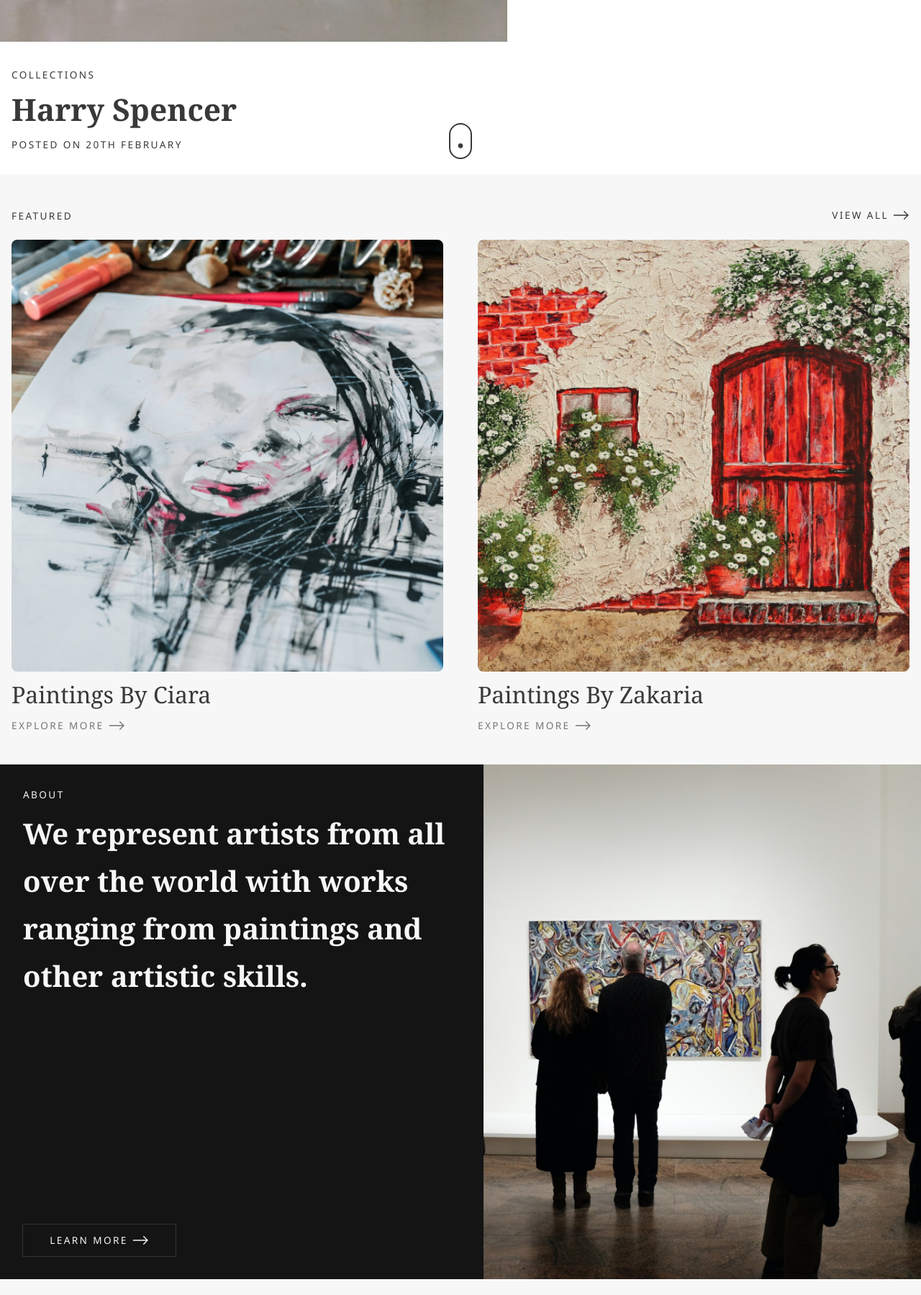
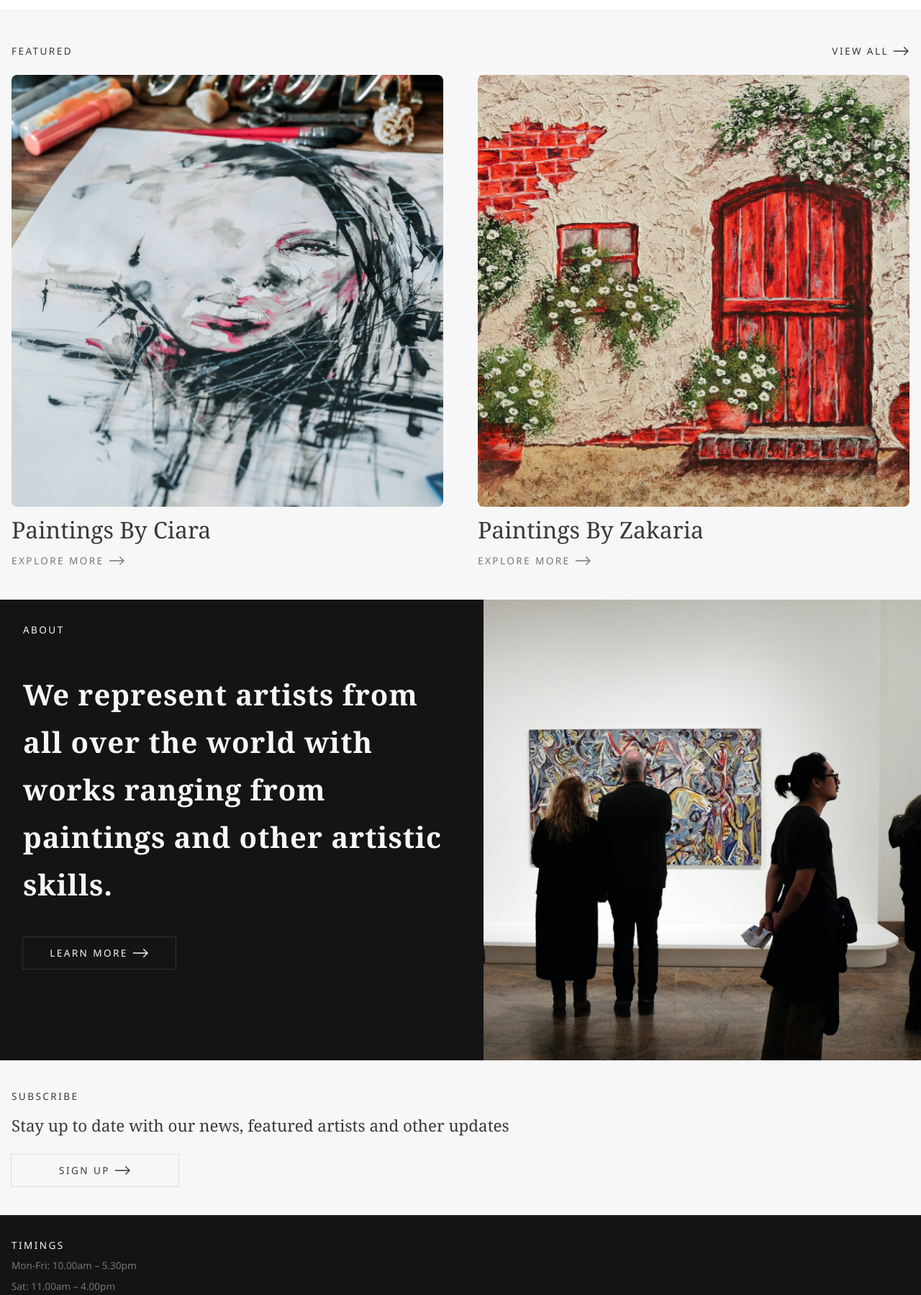
Before and after one commit to Vikram-Hegde/ArtGallery-MinimalisticWebPage, a plain HTML site: page index.html in a window 1280 px wide. Shown: the part 560-2359 px from the top of the page at 72% size. Drawn offline with Linux system fonts and the light colour scheme.

Commit message:
:sparkles: minor addtions for desktop view

```diff
--- a/styles/components/_about.scss
+++ b/styles/components/_about.scss
@@ -35,13 +35,13 @@
       flex-basis: 100%;
       display: flex;
       flex-direction: column;
-      padding: calc(var(--padding) * 2) calc(var(--padding) * 2);
+      padding: calc(var(--padding) * 2);
     }
 
     &__hero {
       flex-grow: 1;
       flex-basis: 100%;
-      max-height: 90vh;
+      max-height: 80vh;
 
       img {
         height: 100%;
@@ -50,12 +50,17 @@
       }
     }
 
+    &__head {
+      margin-bottom: 3rem;
+    }
+
     &__text {
       font-size: 2.5rem;
+      letter-spacing: 1px;
     }
 
     &__button {
-      margin-top: auto;
+      margin-top: 2.5rem;
     }
   }
 }
--- a/styles/components/_home.scss
+++ b/styles/components/_home.scss
@@ -26,5 +26,21 @@
 .mouse {
   position: absolute;
   bottom: 1rem;
-  left: calc(50% - 16px);
+  left: 1rem;
 }
+
+@media (min-width: 600px) {
+  .home {
+    flex-direction: row-reverse;
+
+    &__content {
+      align-self: center;
+      flex-basis: 100%;
+    }
+
+    .hero {
+      flex-basis:100%;
+
+    }
+  }
+}
```
Also changed, not shown: styles/style.css, 1 other file.
